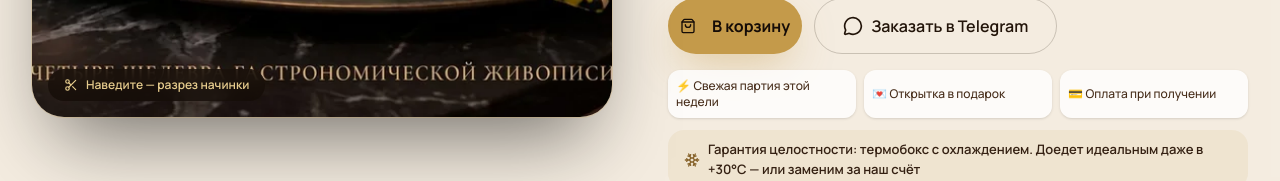
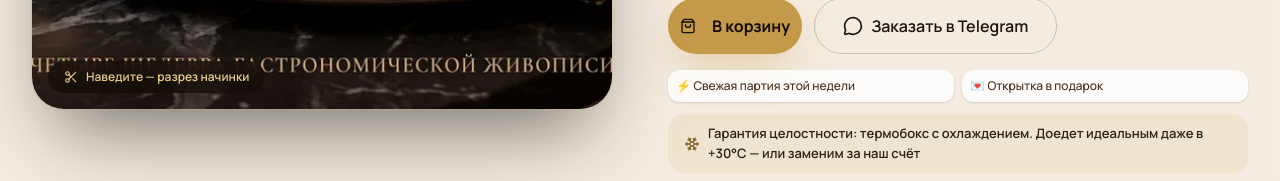
Before and after one commit to sos16101963-web/craftchoco, a Next.js app: page /ru/podarunky/iskusstvo-vo-ploti in a window 1280 px wide. Shown: the part 586-767 px from the top of the page. Built offline with nearby package versions, Linux system fonts and the light colour scheme; no server answers.

Commit message:
fix(copy): remove payment upon receipt wording and badge

```diff
--- a/src/components/site/product-landing.tsx
+++ b/src/components/site/product-landing.tsx
@@ -174,15 +174,12 @@ export function ProductLanding({
               </a>
             </div>
 
-            <div className="mt-4 grid grid-cols-2 gap-2 text-xs text-choco-700 sm:grid-cols-3">
+            <div className="mt-4 grid grid-cols-2 gap-2 text-xs text-choco-700">
               <span className="flex items-center gap-1.5 rounded-lg bg-white/80 p-2 font-medium shadow-sm">
                 ⚡ {uk ? "Свіжа партія цього тижня" : "Свежая партия этой недели"}
               </span>
               <span className="flex items-center gap-1.5 rounded-lg bg-white/80 p-2 font-medium shadow-sm">
                 💌 {uk ? "Листівка в подарунок" : "Открытка в подарок"}
-              </span>
-              <span className="col-span-2 flex items-center gap-1.5 rounded-lg bg-white/80 p-2 font-medium shadow-sm sm:col-span-1">
-                💳 {uk ? "Оплата при отриманні" : "Оплата при получении"}
               </span>
             </div>
 
--- a/src/i18n/ru.ts
+++ b/src/i18n/ru.ts
@@ -199,7 +199,7 @@ export const ru: Dict = {
     phonePlaceholder: "+380 (__) ___-__-__",
     checkout: "Оформить заказ · {sum}",
     sending: "Оформляем…",
-    note: "Напишем в Viber или Telegram для подтверждения. Оплата при получении или переводом на карту.",
+    note: "Напишем в Viber или Telegram для подтверждения и уточнения деталей заказа.",
     doneTitle: "Заказ принят!",
     doneText:
       "Мы напишем вам в Viber или Telegram в течение 15 минут, подтвердим состав и время доставки. Шоколад уже собирается!",
--- a/src/i18n/uk.ts
+++ b/src/i18n/uk.ts
@@ -201,7 +201,7 @@ export const uk = {
     phonePlaceholder: "+380 (__) ___-__-__",
     checkout: "Оформити замовлення · {sum}",
     sending: "Оформлюємо…",
-    note: "Напишемо у Viber або Telegram для підтвердження. Оплата при отриманні або переказом на картку.",
+    note: "Напишемо у Viber або Telegram для підтвердження та уточнення деталей замовлення.",
     doneTitle: "Замовлення прийнято!",
     doneText:
       "Ми напишемо вам у Viber або Telegram протягом 15 хвилин, підтвердимо склад і час доставки. Шоколад уже збирається!",
--- a/src/lib/dict-extra.ts
+++ b/src/lib/dict-extra.ts
@@ -167,7 +167,7 @@ const uk = {
     phone: "Телефон",
     checkout: (total: string) => `Оформити замовлення · ${total}`,
     checking: "Оформлюємо…",
-    checkoutNote: "Напишемо у Viber або Telegram для підтвердження. Оплата при отриманні або переказом на картку.",
+    checkoutNote: "Напишемо у Viber або Telegram для підтвердження та уточнення деталей замовлення.",
     errName: "Вкажіть ім'я отримувача",
     errPhone: "Перевірте номер телефону",
     qtyDec: "Зменшити кількість",
@@ -429,7 +429,7 @@ const ru = {
     phone: "Телефон",
     checkout: (total: string) => `Оформить заказ · ${total}`,
     checking: "Оформляем…",
-    checkoutNote: "Напишем в Viber или Telegram для подтверждения. Оплата при получении или переводом на карту.",
+    checkoutNote: "Напишем в Viber или Telegram для подтверждения и уточнения деталей заказа.",
     errName: "Укажите имя получателя",
     errPhone: "Проверьте номер телефона",
     qtyDec: "Уменьшить количество",
```
Also changed, not shown: public/llms-full.txt.
